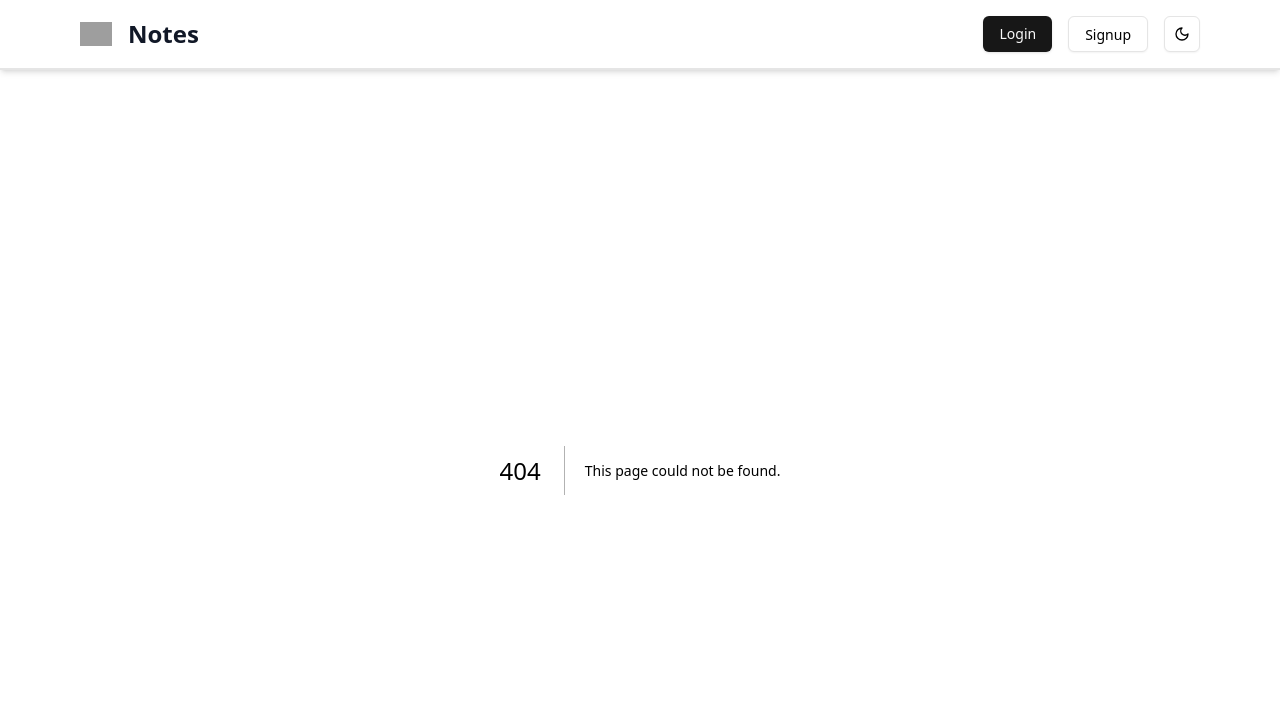
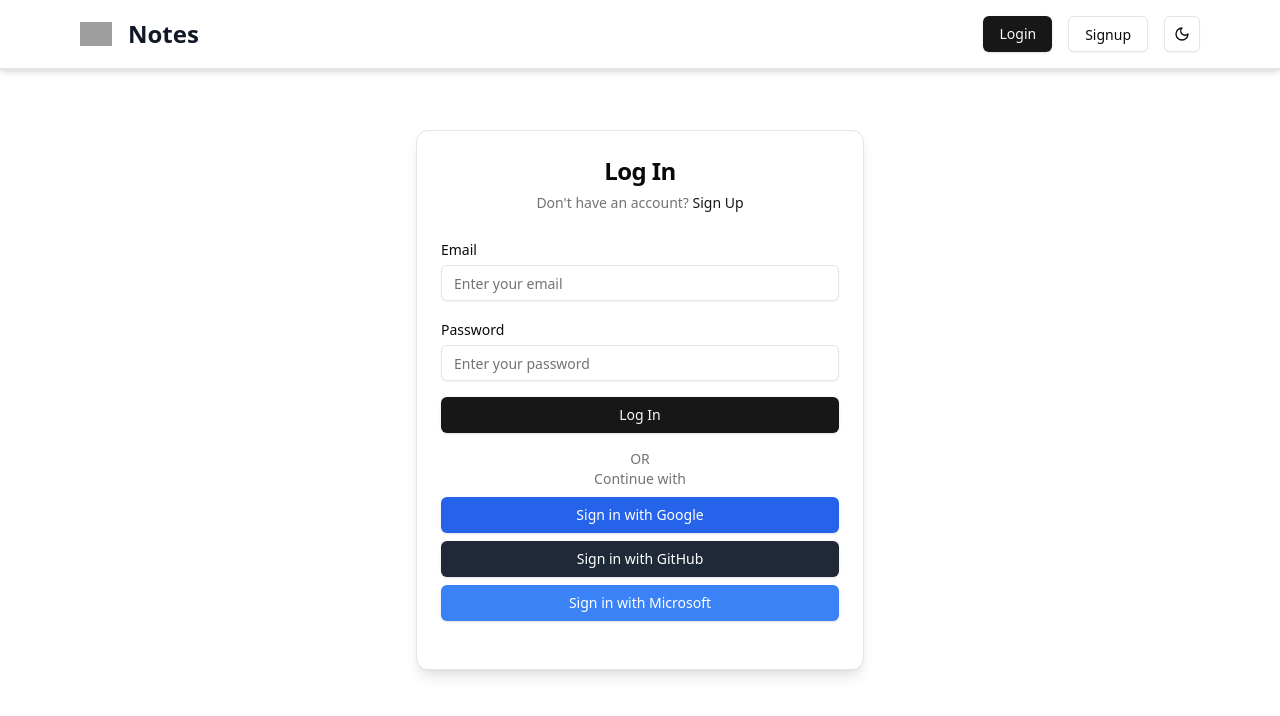
Before and after one commit to Babban33/notes, a Next.js app: page /login in a window 1280 px wide. Before the commit this address had no page. Shown: the top 716 px of the page. Built offline with nearby package versions, Linux system fonts and the light colour scheme; grey boxes are pictures that could not be loaded.

Commit message:
added login page

```diff
--- /dev/null
+++ b/app/(auth-pages)/login/page.tsx
@@ -0,0 +1,95 @@
+"use client";
+import { Input } from '@/components/ui/input';
+import { Label } from '@/components/ui/label';
+import { Button } from '@/components/ui/button';
+import { Card, CardContent, CardFooter, CardHeader, CardTitle } from '@/components/ui/card';
+import { useState } from 'react';
+
+export default function LoginPage() {
+    const [formData, setFormData] = useState({
+        email: '',
+        password: '',
+    });
+
+    const handleChange = (e: React.ChangeEvent<HTMLInputElement>) => {
+        const { name, value } = e.target;
+        setFormData((prev) => ({
+        ...prev,
+        [name]: value,
+        }));
+    };
+
+    const handleSubmit = (e: React.FormEvent) => {
+        e.preventDefault();
+        // Handle form submission logic here (e.g., API calls)
+        console.log('Form submitted:', formData);
+    };
+
+    return (
+        <main className="flex items-center justify-center min-h-screen px-4 bg-background text-foreground">
+        <Card className="w-full max-w-md border border-border shadow-lg">
+            <CardHeader>
+            <CardTitle className="text-center text-2xl font-bold">Log In</CardTitle>
+            <p className="text-sm text-center text-muted-foreground">
+                Don&apos;t have an account? <a href="/signup" className="text-primary">Sign Up</a>
+            </p>
+            </CardHeader>
+
+            <CardContent>
+            <form onSubmit={handleSubmit} className="space-y-4">
+                {/* Email Field */}
+                <div className="space-y-1">
+                <Label htmlFor="email">Email</Label>
+                <Input
+                    id="email"
+                    name="email"
+                    type="email"
+                    placeholder="Enter your email"
+                    value={formData.email}
+                    onChange={handleChange}
+                    required
+                />
+                </div>
+
+                {/* Password Field */}
+                <div className="space-y-1">
+                <Label htmlFor="password">Password</Label>
+                <Input
+                    id="password"
+                    name="password"
+                    type="password"
+                    placeholder="Enter your password"
+                    value={formData.password}
+                    onChange={handleChange}
+                    required
+                />
+                </div>
+
+                {/* Submit Button */}
+                <Button className="w-full bg-primary text-primary-foreground" type="submit">
+                Log In
+                </Button>
+            </form>
+
+            {/* Social Sign-In Buttons */}
+            <div className="mt-4 space-y-2">
+                <p className="text-center text-sm text-muted-foreground">OR<br />Continue with</p>
+                <Button className="w-full bg-blue-600 text-white" onClick={() => console.log('Google Sign In')}>
+                Sign in with Google
+                </Button>
+                <Button className="w-full bg-gray-800 text-white" onClick={() => console.log('GitHub Sign In')}>
+                Sign in with GitHub
+                </Button>
+                <Button className="w-full bg-blue-500 text-white" onClick={() => console.log('Microsoft Sign In')}>
+                Sign in with Microsoft
+                </Button>
+            </div>
+            </CardContent>
+
+            <CardFooter className="text-center">
+            {/* Empty footer for consistency in layout */}
+            </CardFooter>
+        </Card>
+        </main>
+    );
+}
--- a/components/NavBar.tsx
+++ b/components/NavBar.tsx
@@ -1,18 +1,22 @@
 import Image from "next/image";
 import { Button } from "./ui/button";
 import { ModeToggle } from "@/app/modeToggle";
-
+import Link from "next/link";
 export default function NavBar() {
     return (
-    <nav className="bg-white shadow-md dark:bg-background border-b-2">
+        <nav className="fixed top-0 left-0 right-0 bg-white shadow-md dark:bg-background border-b-2 z-50">
             <div className="flex items-center justify-between p-4 max-w-6xl w-full mx-auto">
                 <div className="flex items-center space-x-4">
                     <Image src="/pencil.ico" alt="Logo" width={32} height={32} />
                     <span className="text-2xl font-bold text-gray-900 dark:text-white">Notes</span>
                 </div>
                 <div className="flex items-center space-x-4">
+                    <Link href="/login">
                         <Button>Login</Button>
+                    </Link>
+                    <Link href="/signup">
                         <Button variant="outline" className="hidden sm:inline-block">Signup</Button>
+                    </Link>
                     <ModeToggle />
                 </div>
             </div>
```
Lines whose indentation alone changed are shown as unchanged.
